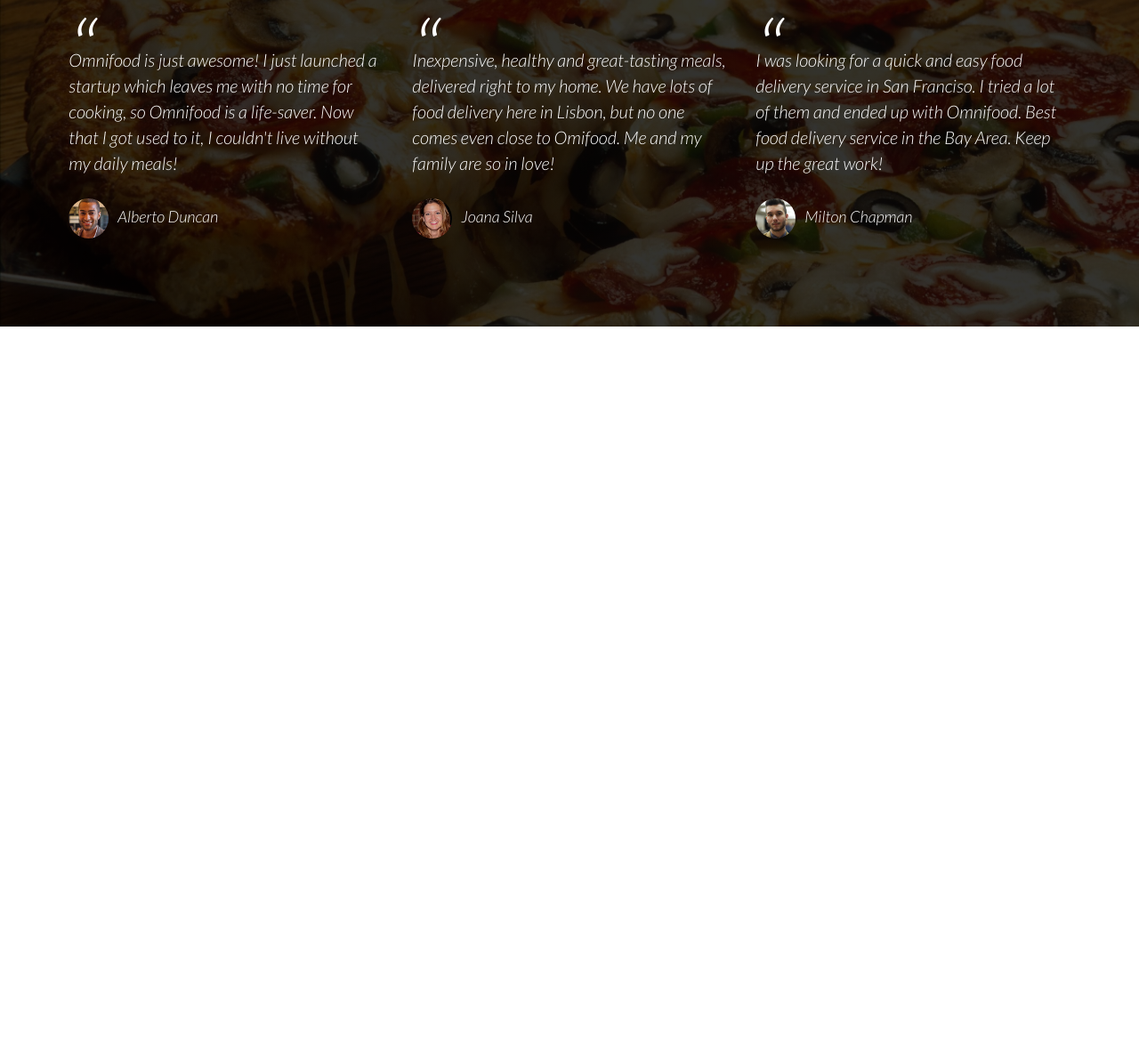
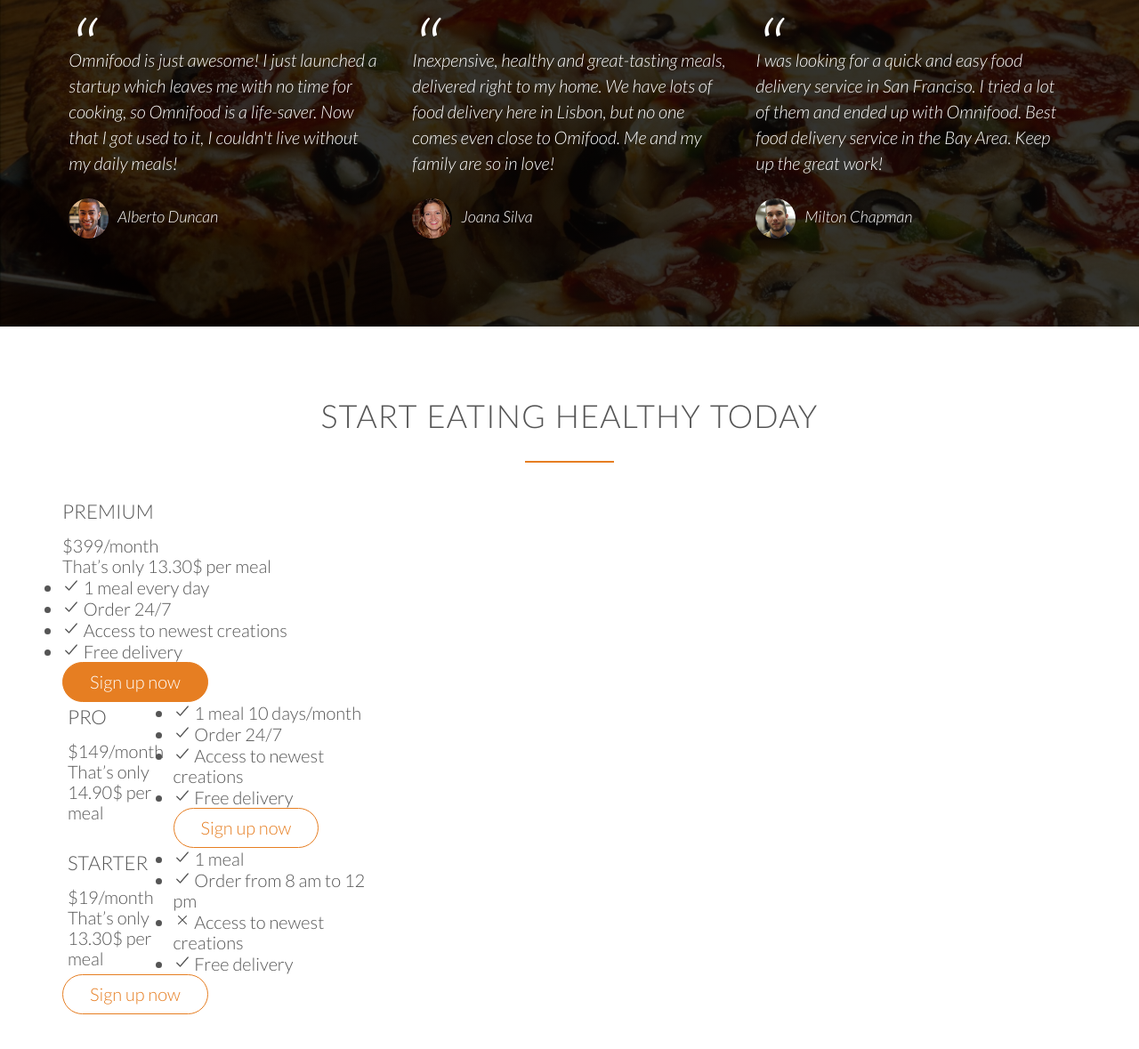
Before and after one commit to Varun514-code/omnifood-site, a plain HTML site: page omnifood/index.html in a window 1280 px wide. Shown: the part 3572-4751 px from the top of the page at 89% size. Before the commit the page ends 3939 px from the top, so only its background shows below. Drawn offline with nearby package versions, Linux system fonts and the light colour scheme.

Commit message:
Add some text to start Plans section.

```diff
--- a/omnifood/index.html
+++ b/omnifood/index.html
@@ -252,7 +252,120 @@
                 </div>
             </div>
         </section>
+        <section class="section-plans">
+            <div class="row">
+                <h2>Start eating healthy today</h2>
+            </div>
+            <div class="row">
+                <div class="col span-1-of-3">
+                    <div class="plan-box">
+                        <h3>
+                            Premium
+
+                        </h3>
+                        <p class="plan-price">$399/month</p>
+                        <p class="plan-price-meal">That’s only 13.30$ per meal</p>
+                    </div>
+                    <div>
+                        <ul>
+                            <li>
+                                <ion-icon name="checkmark-outline"></ion-icon>
+                                1 meal every day
+                            </li>
+                            <li>
+                                <ion-icon name="checkmark-outline"></ion-icon>
+                                Order 24/7
+                            </li>
+                            <li>
+                                <ion-icon name="checkmark-outline"></ion-icon>
+                                Access to newest creations
+                            </li>
+                            <li>
+                                <ion-icon name="checkmark-outline"></ion-icon>
+                                Free delivery
+                            </li>
+                        </ul>
+                    </div>
+                    <div>
+                        <a href="#" class="btn btn-full">Sign up now</a>
+                    </div>
+                    <div class="col span-1-of-3">
+                        <div class="plan-box">
+                            <h3>
+                                Pro
+
+                            </h3>
+                            <p class="plan-price">$149/month</p>
+                            <p class="plan-price-meal">That’s only 14.90$ per meal</p>
+                        </div>
+                    </div>
+                    <div>
+                        <ul>
+                            <li>
+                                <ion-icon name="checkmark-outline"></ion-icon>
+                                1 meal 10 days/month
+                            </li>
+                            <li>
+                                <ion-icon name="checkmark-outline"></ion-icon>
+                                Order 24/7
+                            </li>
+                            <li>
+                                <ion-icon name="checkmark-outline"></ion-icon>
+                                Access to newest creations
+                            </li>
+                            <li>
+                                <ion-icon name="checkmark-outline"></ion-icon>
+                                Free delivery
+                            </li>
+                        </ul>
+                    </div>
+                    <div>
+                        <a href="#" class="btn btn-ghost">Sign up now</a>
+                    </div>
+                    <div class="col span-1-of-3">
+                        <div class="plan-box">
+                            <h3>
+                                Starter
+
+                            </h3>
+                            <p class="plan-price">$19/month</p>
+                            <p class="plan-price-meal">That’s only 13.30$ per meal</p>
+                        </div>
+                    </div>
+                    <div>
+                        <ul>
+                            <li>
+                                <ion-icon name="checkmark-outline"></ion-icon>
+                                1 meal
+                            </li>
+                            <li>
+                                <ion-icon name="checkmark-outline"></ion-icon>
+                                Order from 8 am to 12 pm
+                            </li>
+                            <li>
+                                <ion-icon name="close-outline"></ion-icon>
+                                Access to newest creations
+                            </li>
+                            <li>
+                                <ion-icon name="checkmark-outline"></ion-icon>
+                                Free delivery
+                            </li>
+                        </ul>
+                    </div>
+                    <div>
+                        <a href="#" class="btn btn-ghost">Sign up now</a>
+                    </div>
+                </div>
+            </div>
+        </section>
 
 </body>
 
 </html>
+
+<!--
+        Plan 3: Starter
+        19$ per meal
+        1 meal
+        Order from 8 am to 12 pm
+    -->
--- a/omnifood/resources/css/style.css
+++ b/omnifood/resources/css/style.css
@@ -432,3 +432,6 @@ cite img {
     margin-right: 10px;
     vertical-align: middle;
 }
+
+
+/*------Plans-------*/
```
